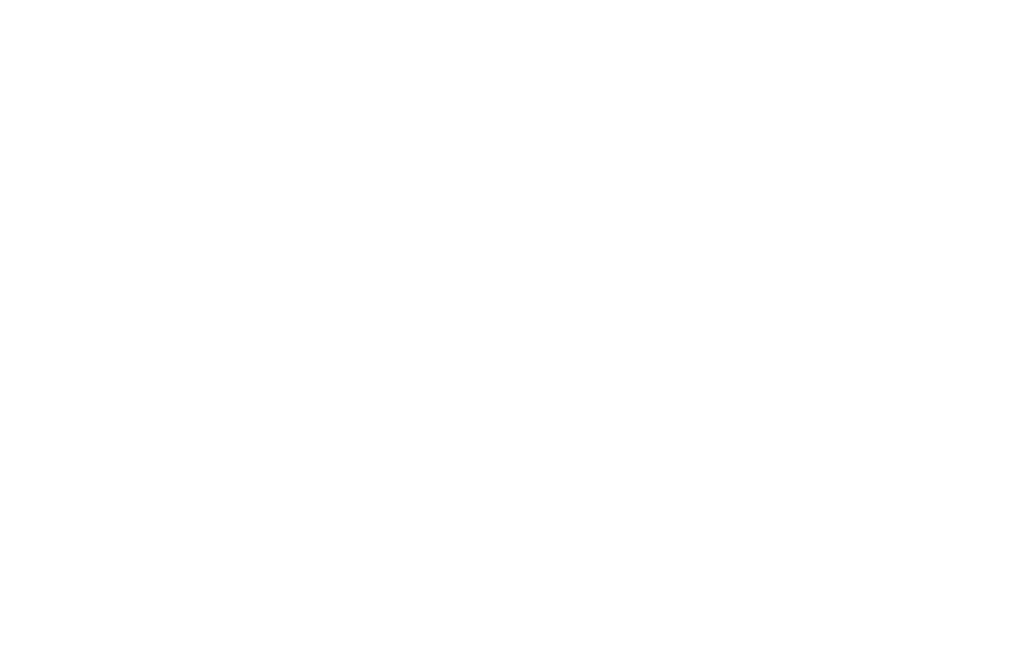
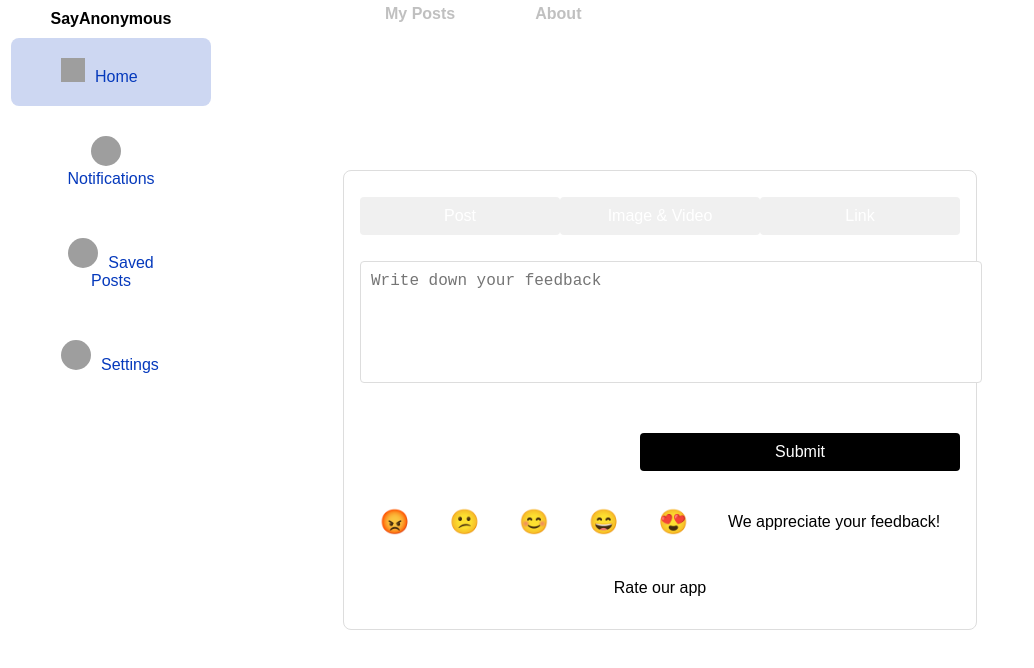
Before and after one commit to flljy940/SayAnonymous, a React (Create React App) app in the folder frontend/: page /pages/settings/feedback in a window 1280 px wide. Before the commit this address had no page. Shown: the top 668 px of the page, without its empty margins (0-1034 px from the left). Built offline with nearby package versions, Linux system fonts and the light colour scheme; grey boxes are pictures that could not be loaded.

Commit message:
Add feedback

```diff
--- a/frontend/package.json
+++ b/frontend/package.json
@@ -7,10 +7,11 @@
     "@testing-library/jest-dom": "^5.17.0",
     "@testing-library/react": "^13.4.0",
     "@testing-library/user-event": "^13.5.0",
+    "date-fns": "^3.6.0",
     "react": "^18.3.1",
     "react-dom": "^18.3.1",
     "react-router-dom": "^6.23.1",
-    "react-scripts": "^3.4.4",
+    "react-scripts": "^5.0.1",
     "web-vitals": "^2.1.4"
   },
   "scripts": {
--- a/frontend/src/App.js
+++ b/frontend/src/App.js
@@ -26,6 +26,7 @@
 import NewPost from './pages/Settings/Post/NewPost.js';
 import PostContent from './pages/PostDetails/PostContent.js';
 import EditPost from './pages/PostDetails/EditPost.js';
+import Feedback from './components/Feedback.js';
 
 function App() {
     console.log('App component is being rendered');
@@ -47,6 +48,7 @@
                         <Route path="base" element={<ProfileBase />} />
                         <Route path="pic" element={<ProfilePic />} />
                         <Route path="following" element={<Following />} />
+                        <Route path="feedback" element={<Feedback />} />
                         <Route path="stats" element={<Statistics />} />
                         <Route path="myposts" element={<MyPosts />} >
                         </Route>
--- /dev/null
+++ b/frontend/src/assets/formatTime.js
@@ -0,0 +1,16 @@
+import { format, formatDistanceToNow, parseISO, differenceInHours } from 'date-fns';
+
+const formatTime = (dateString) => {
+  const date = parseISO(dateString);
+  const now = new Date();
+
+  const diffInHours = differenceInHours(now, date);
+
+  if (diffInHours < 24) {
+    return formatDistanceToNow(date, { addSuffix: true });
+  } else {
+    return format(date, 'dd-MM-yyyy'); // or any other format you prefer, e.g., 'MMM dd, yyyy'
+  }
+};
+
+export default formatTime;
--- /dev/null
+++ b/frontend/src/components/Feedback.css
@@ -0,0 +1,79 @@
+/* src/components/Feedback.css */
+.feedback-container {
+    display: flex;
+    flex-direction: column;
+    border: 1px solid #ddd;
+    border-radius: 8px;
+    padding: 16px;
+    max-width: 600px;
+    margin: auto;
+    background-color: #fff;
+  }
+
+  .feedback-header {
+    display: flex;
+    justify-content: space-around;
+    margin-bottom: 16px;
+  }
+
+  .feedback-button {
+    background-color: #f0f0f0;
+    border: none;
+    padding: 10px 20px;
+    border-radius: 4px;
+    cursor: pointer;
+  }
+
+  .feedback-button:hover {
+    background-color: #e0e0e0;
+  }
+
+  .feedback-body {
+    margin-bottom: 16px;
+  }
+
+  .feedback-input {
+    width: 100%;
+    height: 100px;
+    border: 1px solid #ddd;
+    border-radius: 4px;
+    padding: 10px;
+    resize: none;
+  }
+
+  .feedback-footer {
+    display: flex;
+    justify-content: flex-end;
+  }
+
+  .submit-button {
+    background-color: #000;
+    color: #fff;
+    border: none;
+    padding: 10px 20px;
+    border-radius: 4px;
+    cursor: pointer;
+  }
+
+  .submit-button:hover {
+    background-color: #333;
+  }
+
+  .feedback-emojis {
+    display: flex;
+    justify-content: space-around;
+    align-items: center;
+    margin-top: 16px;
+  }
+
+  .emoji {
+    font-size: 24px;
+    cursor: pointer;
+  }
+
+  .feedback-rating {
+    display: flex;
+    justify-content: center;
+    align-items: center;
+    margin-top: 16px;
+  }
--- /dev/null
+++ b/frontend/src/components/Feedback.js
@@ -0,0 +1,34 @@
+// src/components/Feedback.js
+import React from 'react';
+import './Feedback.css';
+
+const Feedback = () => {
+  return (
+    <div className="feedback-container">
+      <div className="feedback-header">
+        <button className="feedback-button">Post</button>
+        <button className="feedback-button">Image & Video</button>
+        <button className="feedback-button">Link</button>
+      </div>
+      <div className="feedback-body">
+        <textarea className="feedback-input" placeholder="Write down your feedback"></textarea>
+      </div>
+      <div className="feedback-footer">
+        <button className="submit-button">Submit</button>
+      </div>
+      <div className="feedback-emojis">
+        <span className="emoji">😡</span>
+        <span className="emoji">😕</span>
+        <span className="emoji">😊</span>
+        <span className="emoji">😄</span>
+        <span className="emoji">😍</span>
+        <p>We appreciate your feedback!</p>
+      </div>
+      <div className="feedback-rating">
+        <p>Rate our app</p>
+      </div>
+    </div>
+  );
+}
+
+export default Feedback;
--- a/frontend/src/components/Post.js
+++ b/frontend/src/components/Post.js
@@ -1,5 +1,6 @@
 import React from 'react';
 import { useNavigate } from 'react-router-dom';
+import formatTime from '../assets/formatTime';
 import './Post.css';
 
 const Post = ({ id, user, time, content, image, likes, comments }) => {
@@ -19,7 +20,7 @@
           {user && (
             <>
               <span className="post-user">{user.name}</span>
-              <span className="post-time">{time}</span>
+              <span className="post-time">{formatTime(time)}</span>
             </>
           )}
         </div>
--- /dev/null
+++ b/frontend/src/pages/Settings/About/Feedback.css
@@ -0,0 +1,79 @@
+/* src/components/Feedback.css */
+.feedback-container {
+    display: flex;
+    flex-direction: column;
+    border: 1px solid #ddd;
+    border-radius: 8px;
+    padding: 16px;
+    max-width: 600px;
+    margin: auto;
+    background-color: #fff;
+  }
+
+  .feedback-header {
+    display: flex;
+    justify-content: space-around;
+    margin-bottom: 16px;
+  }
+
+  .feedback-button {
+    background-color: #f0f0f0;
+    border: none;
+    padding: 10px 20px;
+    border-radius: 4px;
+    cursor: pointer;
+  }
+
+  .feedback-button:hover {
+    background-color: #e0e0e0;
+  }
+
+  .feedback-body {
+    margin-bottom: 16px;
+  }
+
+  .feedback-input {
+    width: 100%;
+    height: 100px;
+    border: 1px solid #ddd;
+    border-radius: 4px;
+    padding: 10px;
+    resize: none;
+  }
+
+  .feedback-footer {
+    display: flex;
+    justify-content: flex-end;
+  }
+
+  .submit-button {
+    background-color: #000;
+    color: #fff;
+    border: none;
+    padding: 10px 20px;
+    border-radius: 4px;
+    cursor: pointer;
+  }
+
+  .submit-button:hover {
+    background-color: #333;
+  }
+
+  .feedback-emojis {
+    display: flex;
+    justify-content: space-around;
+    align-items: center;
+    margin-top: 16px;
+  }
+
+  .emoji {
+    font-size: 24px;
+    cursor: pointer;
+  }
+
+  .feedback-rating {
+    display: flex;
+    justify-content: center;
+    align-items: center;
+    margin-top: 16px;
+  }
--- /dev/null
+++ b/frontend/src/pages/Settings/About/Feedback.js
@@ -0,0 +1,70 @@
+import React, { useState } from 'react';
+import Feedback from '../components/Feedback';
+import './Feedback.css'; // Add any additional styling if necessary
+
+const Feedback = () => {
+    const [feedback, setFeedback] = useState('');
+    const [error, setError] = useState(null);
+    const [success, setSuccess] = useState(null);
+    const [submitting, setSubmitting] = useState(false);
+
+    const handleSubmit = async (e) => {
+        e.preventDefault();
+        setSubmitting(true);
+        console.log('Form submitted');
+
+        const token = localStorage.getItem('token');
+
+        if (!token) {
+            alert('Please log in to submit feedback');
+            return;
+        }
+
+        try {
+            const response = await fetch (`/api/feedback`, {
+                method: 'POST',
+                headers: {
+                    'Content-Type': 'application/json',
+                    'Authorization': `Bearer ${token}`,
+                },
+                body: JSON.stringify({ feedback }),
+            });
+
+            if (response.ok) {
+                const data = await response.json();
+                console.log('Server response:', data);
+                setSuccess(data.message);
+                setFeedback('');
+                setError(null);
+            } else {
+                const errorData = await response.json();
+                setError(`Failed to submit feedback: ${errorData.message}`);
+            }
+        } catch (error) {
+            console.error('Error:', error);
+            setError('Failed to submit feedback');
+        } finally {
+            setSubmitting(false);
+        }
+    };
+
+  return (
+    <form onSubmit={handleSubmit}>
+        <div>
+            <label>Write down your feedback</label>
+            <textarea
+                value={feedback}
+                onChange={(e) => setFeedback(e.target.value)}
+                required
+            ></textarea>
+            {error && <p style={{ color: 'red' }}>{error}</p>}
+        </div>
+
+        <button type="submit" disabled={submitting}>Submit</button>
+        {success && <p style={{ color: 'green' }}>{success}</p>}
+    </form>
+
+  );
+}
+
+export default Feedback;
--- a/frontend/src/pages/Settings/About/ProfileBase.js
+++ b/frontend/src/pages/Settings/About/ProfileBase.js
@@ -54,7 +54,7 @@
           <div className="info-section">
             <div className="feedback-box">
               <h3>Feedback</h3>
-              <div className="exp-link">{'>>>'}</div>
+              <Link to="/pages/settings/feedback" className="exp-link">{'>>>'}</Link>
             </div>
             <div className="stats-box">
               <h3>Statistics</h3>
```
Also changed, not shown: 1 other file (tests, documents, lock files or other folders).
